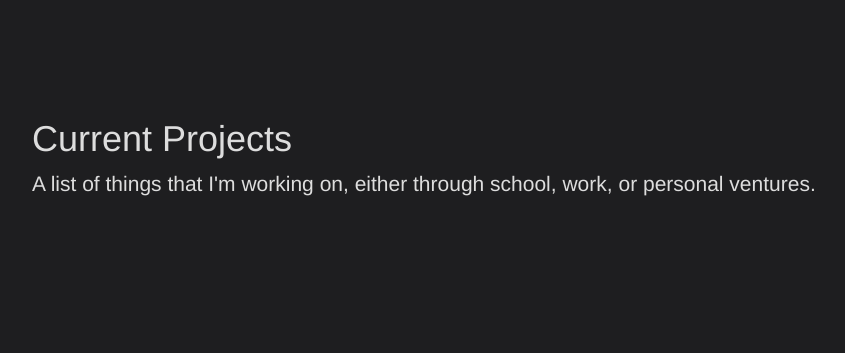
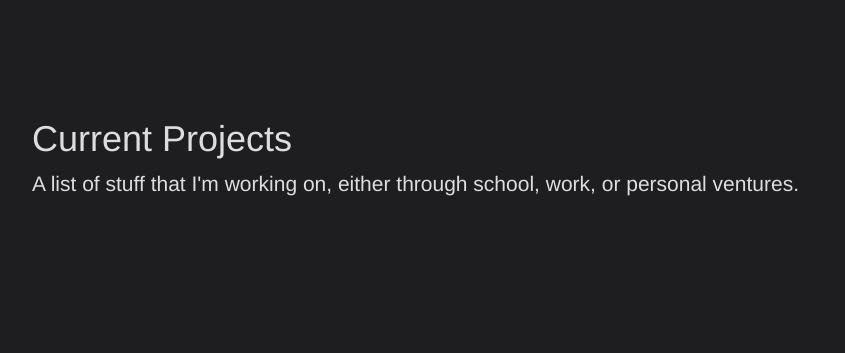
Before and after one commit to njdup/portfolio, a Node project: template views/index.html in a window 1280 px wide. Shown: the part 1983-2336 px from the top of the page, without its empty margins (215-1060 px from the left). Run offline with Node 20 templates, Linux system fonts and the light colour scheme; the template is opened without the code that fills it, so the values that code supplies are empty; some libraries are stand-ins or nearby versions.

Commit message:
Small wording change

```diff
--- a/views/index.html
+++ b/views/index.html
@@ -130,7 +130,7 @@
       <div class="container">
         <h1 class="section-header">Current Projects</h1>
         <p class="lead">
-          A list of things that I'm working on, either through school, work, or personal ventures.
+          A list of stuff that I'm working on, either through school, work, or personal ventures.
         </p>
         <div class="projects-list">
           <div class="projects-divider"></div>
```
